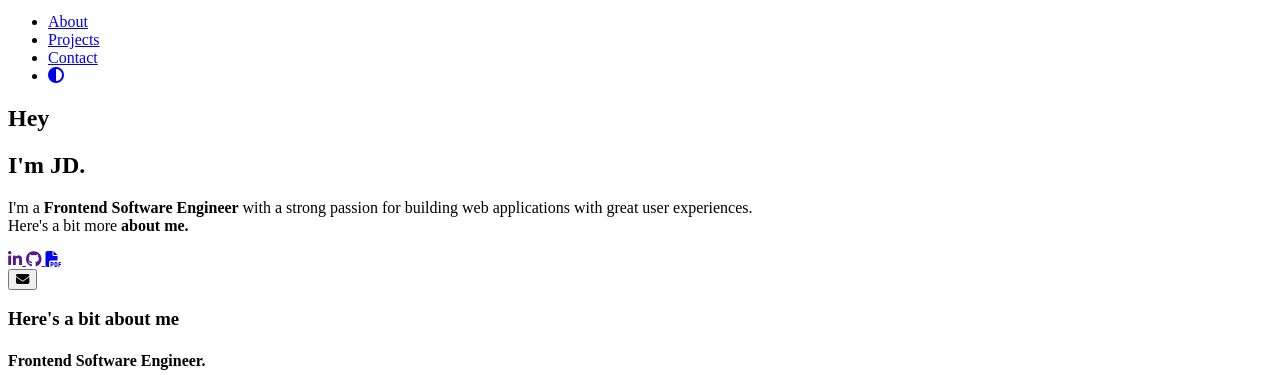
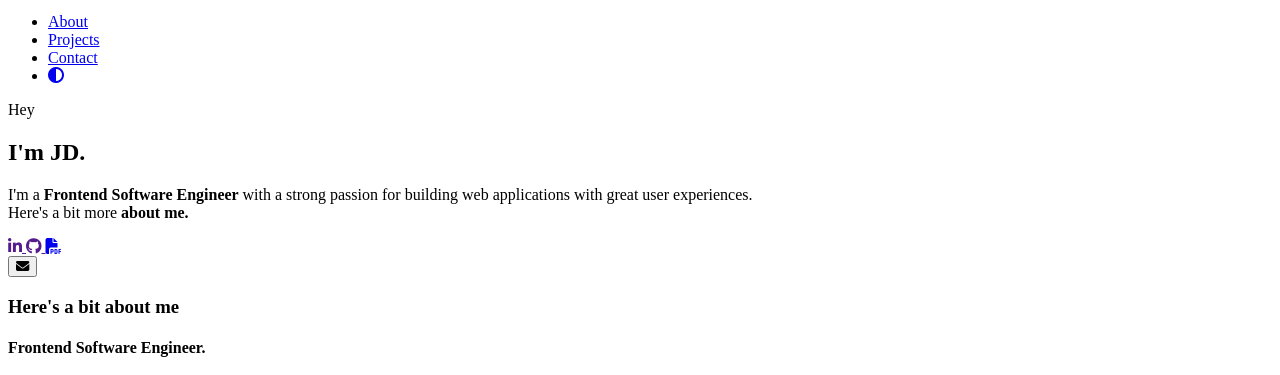
Before and after one commit to jdarmada/Advanced-Portfolio, a plain HTML site: page index2.html in a window 1280 px wide. Shown: the part 37-412 px from the top of the page. Drawn offline with Linux system fonts and the light colour scheme.

Commit message:
Update index2.html

```diff
--- a/index2.html
+++ b/index2.html
@@ -49,7 +49,7 @@
         </ul>
       </nav>
       <header class="header">
-        <div class="header__content">
+        <div cl
           <h1 class="title">Hey</h1>
           <h1 class="title orange">I'm JD.</h1>
           <p class="header__para">
```
